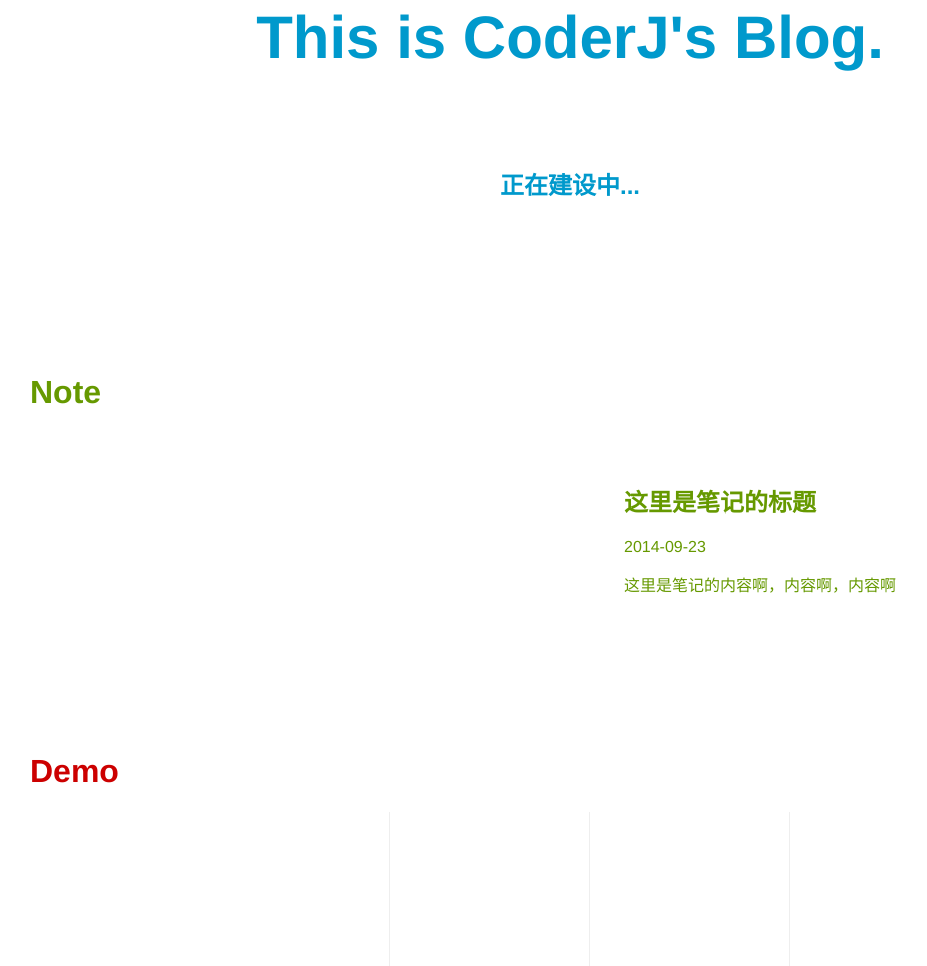
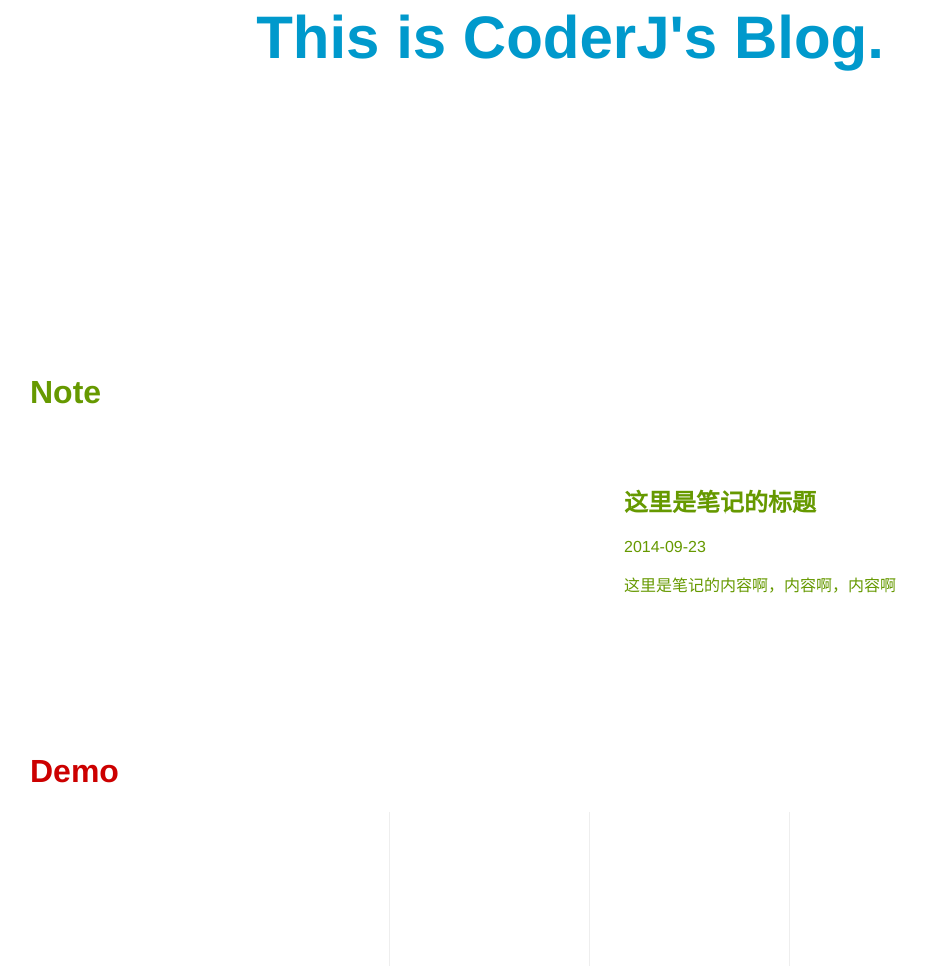
Before and after one commit to CoderJ/CoderJ.github.io, a website: page index.html in a window 1280 px wide. Shown: the part 927-1893 px from the top of the page, without its empty margins (70-997 px from the left). Drawn offline with Linux system fonts and the light colour scheme.

Commit message:
no change

```diff
--- a/index.html
+++ b/index.html
@@ -28,8 +28,6 @@
 	</nav>
 	<article>
 		<h1>This is CoderJ's Blog.</h1>
-		<br /><br /><br />
-		<h2>正在建设中...</h2>
 	</article>
 </div>
 <div class="container note">
```
